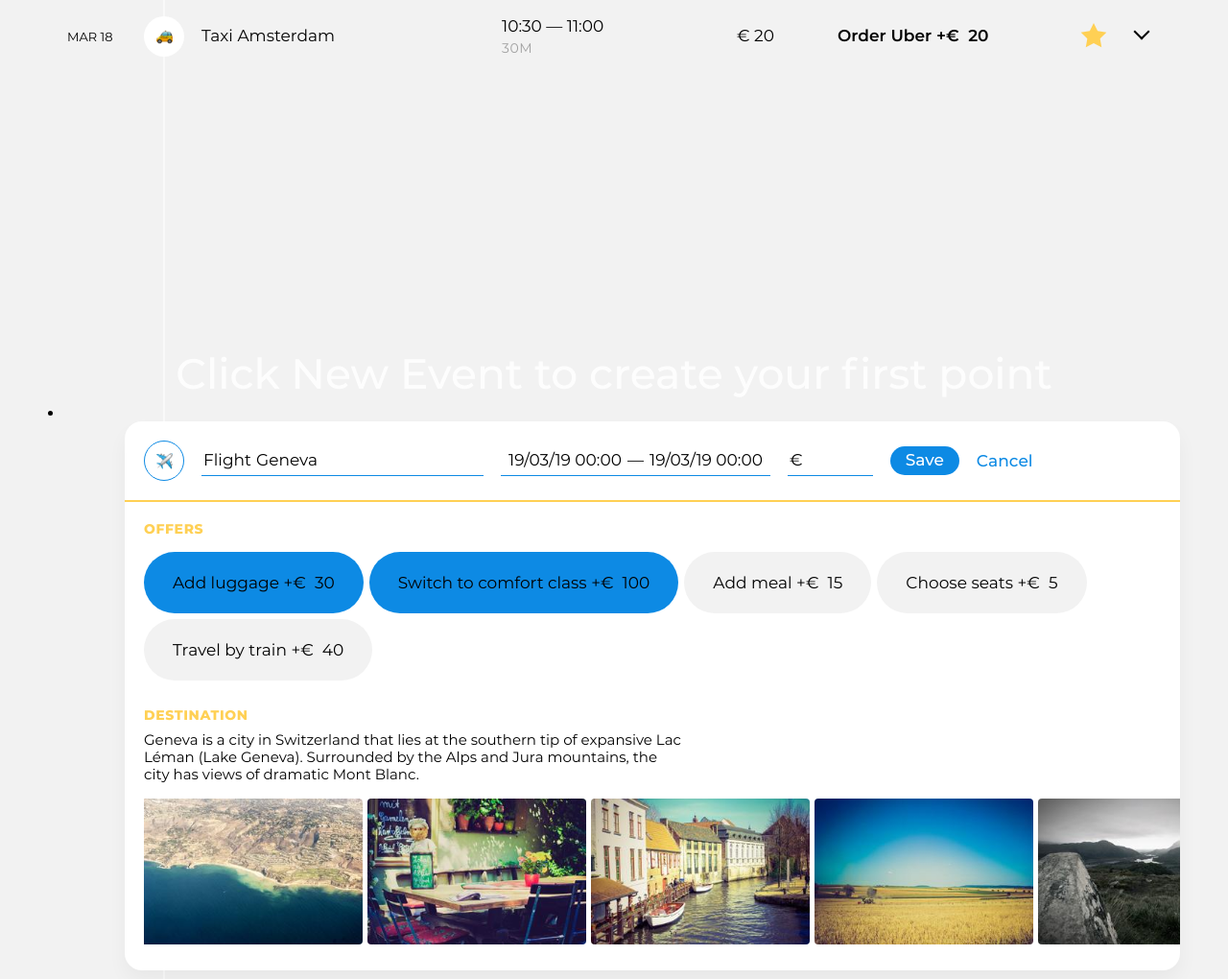
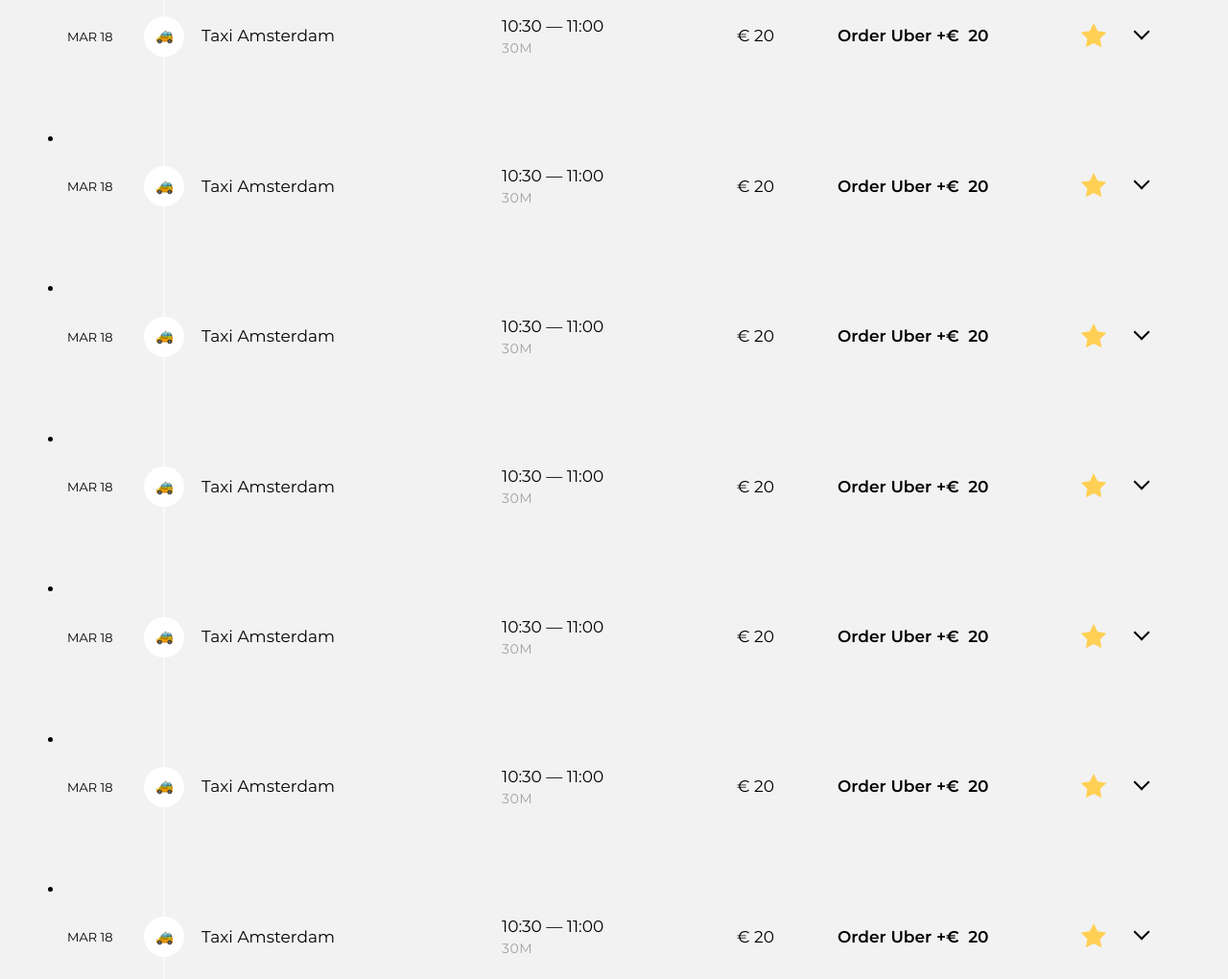
Before and after one commit to den-mesh/860419-big-trip-15, a website built with webpack: page public/index.html in a window 1280 px wide. Shown: the part 1080-2100 px from the top of the page at 96% size. Built offline with nearby package versions, Linux system fonts and the light colour scheme.

Commit message:
2.16. Шаблонизируй это

```diff
--- a/package.json
+++ b/package.json
@@ -18,5 +18,9 @@
   },
   "engines": {
     "node": "12"
+  },
+  "dependencies": {
+    "dayjs": "1.10.6",
+    "flatpickr": "4.6.9"
   }
 }
--- a/src/main.js
+++ b/src/main.js
@@ -1,14 +1,20 @@
+import {getRandomInteger} from './utils.js';
 import {createMenuTemplate} from './view/menu.js';
 import {createInfoTemplate} from './view/trip-info.js';
 import {createTripCostTemplate} from './view/trip-cost.js';
 import {createFiltersTemplate} from './view/filters.js';
 import {createTripSortingTemplate} from './view/sorting.js';
-import {createMessageFormTemplate} from './view/message-form-create.js';
+import {createNoPointsMessageTemplate} from './view/no-point-message.js';
 import {createPointViewTemplate} from './view/point-edit';
 import {createPointTemplate} from './view/point.js';
+import {generatePoint} from './mock/point.js';
 import {createAddNewPointTemplate} from './view/add-new-point.js';
 
-const POINT_COUNT = 3;
+
+const pointsCount = getRandomInteger(15, 20);
+
+const points = new Array(pointsCount).fill().map(generatePoint);
+
 
 const RenderPlace = {
   BEFORE_END: 'beforeend',
@@ -32,9 +38,17 @@
 render(eventsElement, createTripSortingTemplate());
 render(eventsElement, createPointViewTemplate());
 
-for (let i = 0; i < POINT_COUNT; i++) {
-  render(eventsElement, createPointTemplate());
+
+// for (let i = 0; i < points.length; i++) {
+//   render(eventsElement, createPointTemplate(points[i]));
+//   console.log(points[i]);
+// }
+
+for (const point of points) {
+  render(eventsElement, createPointTemplate(point));
+  console.log(point);
 }
 
-render(eventsElement, createMessageFormTemplate());
+
+render(eventsElement, createNoPointsMessageTemplate());
 render(eventsElement, createAddNewPointTemplate());
--- /dev/null
+++ b/src/mock/offers.js
@@ -0,0 +1,95 @@
+import {getRandomInteger} from '../utils.js';
+
+const allOffers = [
+  {
+    type: 'flight',
+    offers: [
+      {
+        title: 'Add luggage',
+        price: 30,
+      },
+      {
+        title: 'Switch to comfort class',
+        price: 100,
+      },
+      {
+        title: 'Add meal',
+        price: 15,
+      },
+      {
+        title: 'Choose seats',
+        price: 5,
+      },
+      {
+        title: 'Travel by train',
+        price: 40,
+      },
+    ],
+  },
+  {
+    type: 'taxi',
+    offers: [
+      {
+        title: 'Order Uber',
+        price: 20,
+      },
+    ],
+  },
+  {
+    type: 'sightseeing',
+    offers: [
+      {
+        title: 'Book tickets',
+        price: 40,
+      },
+      {
+        title: 'Lunch in city',
+        price: 30,
+      },
+    ],
+  },
+  {
+    type: 'restaurant',
+    offers: [
+      {
+        title: 'Book a table',
+        price: 50,
+      },
+    ],
+  },
+  {
+    type: 'train',
+    offers: [
+      {
+        title: 'Add luggage',
+        price: 20,
+      },
+    ],
+  },
+  {
+    type: 'ship',
+    offers: [
+      {
+        title: 'Switch to comfort class',
+        price: 70,
+      },
+    ],
+  },
+];
+
+export const generateOffersType = (type) => {
+  const offers = allOffers.filter((offer) => offer.type === type);
+
+  return offers.length < 1 ? [] : offers[0].offers;
+};
+
+
+export const generatePointOffers = (type) => {
+  let pointOffers = generateOffersType(type);
+
+  if (pointOffers.length > 0) {
+    pointOffers = pointOffers.slice(0, getRandomInteger(0, pointOffers.length - 1));
+  }
+
+  return pointOffers;
+};
--- /dev/null
+++ b/src/mock/point.js
@@ -0,0 +1,129 @@
+import dayjs from 'dayjs';
+import {getRandomInteger} from '../utils.js';
+import {generatePointOffers} from './offers.js';
+
+const generateType = () => {
+  const types = [
+    'taxi',
+    'bus',
+    'train',
+    'ship',
+    'drive',
+    'flight',
+    'check-in',
+    'sightseeing',
+    'restaurant',
+  ];
+
+  const randomIndex = getRandomInteger(0, types.length - 1);
+
+  return types[randomIndex];
+};
+
+const generateDescription = () => {
+  const descriptions = [
+    'Lorem ipsum dolor sit amet, consectetur adipiscing elit',
+    'Cras aliquet varius magna, non porta ligula feugiat eget',
+    'Fusce tristique felis at fermentum pharetra',
+    'Aliquam id orci ut lectus varius viverra',
+    'Nullam nunc ex, convallis sed finibus eget, sollicitudin eget ante',
+    'Phasellus eros mauris, condimentum sed nibh vitae, sodales efficitur ipsum',
+    'Sed blandit, eros vel aliquam faucibus, purus ex euismod diam, eu luctus nunc ante ut dui',
+    'Sed sed nisi sed augue convallis suscipit in sed felis',
+    'Aliquam erat volutpat',
+    'Nunc fermentum tortor ac porta dapibus',
+    'In rutrum ac purus sit amet tempus',
+  ];
+
+  const randomIndex = getRandomInteger(0, descriptions.length - 1);
+
+  return descriptions[randomIndex];
+};
+
+const generateCity = () => {
+  const citys = [
+    'St. Joseph',
+    'Tigard',
+    'West Palm Beach',
+    'Renton',
+    'Mount Prospect',
+    'Lakeville',
+    'Chicago',
+    'Santa Maria',
+    'Maplewood',
+  ];
+
+  const randomIndex = getRandomInteger(0, citys.length - 1);
+
+  return citys[randomIndex];
+};
+
+const generateDateFrom = () => {
+  const maxDaysGap = 5;
+  const maxMinutesGap = 60;
+
+  const daysGap = getRandomInteger(-maxDaysGap, maxDaysGap);
+  const minutesGap = getRandomInteger(-maxMinutesGap, maxMinutesGap);
+
+  const dateFrom = dayjs()
+    .add(daysGap, 'day')
+    .add(minutesGap, 'minute')
+    .toDate();
+
+  return dateFrom;
+};
+
+const generateDateTo = (dateFrom) => {
+  const minDurationHours = 1;
+  const maxDurationHours = 100;
+  const durationHours = getRandomInteger(minDurationHours, maxDurationHours);
+
+  const minMinutes = 1;
+  const maxMinutes = 59;
+  const durationMinutes = getRandomInteger(minMinutes, maxMinutes);
+
+  const dateTo = dayjs(dateFrom)
+    .add(durationHours, 'h')
+    .add(durationMinutes, 'm')
+    .toDate();
+
+  return dateTo;
+};
+
+const generatePicture = () => {
+  const PICTURE_QUANTITY_MIN = 1;
+  const PICTURE_QUANTITY_MAX = 10;
+  const url = 'http://picsum.photos/248/152?r';
+  const pictures = [];
+
+  const randomPicturesQuantity = getRandomInteger(PICTURE_QUANTITY_MIN, PICTURE_QUANTITY_MAX);
+
+  for (let i = 1; i < randomPicturesQuantity; i++) {
+    const randomPhotoIndex = getRandomInteger(0, 100);
+    pictures.push(`${url + randomPhotoIndex}`);
+  }
+
+  return pictures;
+};
+
+const destination = {
+  description: generateDescription(),
+  name: generateCity(),
+  picture: generatePicture(),
+};
+
+export const generatePoint = () => {
+  const dateFrom = generateDateFrom();
+  const dateTo = generateDateTo(dateFrom);
+
+  return {
+    basePrice: getRandomInteger(10, 250),
+    destination,
+    id: getRandomInteger(),
+    dateFrom,
+    dateTo,
+    offers: generatePointOffers(),
+    isFavorite: Boolean(getRandomInteger(0, 1)),
+    type: generateType(),
+  };
+};
--- /dev/null
+++ b/src/utils.js
@@ -0,0 +1,8 @@
+// Функция из интернета по генерации случайного числа из диапазона
+// Источник - https://github.com/you-dont-need/You-Dont-Need-Lodash-Underscore#_random
+export const getRandomInteger = (a = 0, b = 1) => {
+  const lower = Math.ceil(Math.min(a, b));
+  const upper = Math.floor(Math.max(a, b));
+
+  return Math.floor(lower + Math.random() * (upper - lower + 1));
+};
--- a/src/view/message-form-create.js
+++ /dev/null
@@ -1,3 +0,0 @@
-export const createMessageFormTemplate = () => (
-  '<p class="trip-events__msg">Click New Event to create your first point</p>'
-);
--- a/src/view/no-point-message.js
+++ b/src/view/no-point-message.js
@@ -1,3 +1 @@
-export const createNoPointsMessageTemplate = () => (
-  '<p class="trip-events__msg">Click New Event to create your first point</p>'
-);
+export const createNoPointsMessageTemplate = () => '<p class="trip-events__msg">Click New Event to create your first point</p>';
--- a/src/view/point.js
+++ b/src/view/point.js
@@ -1,6 +1,6 @@
 export const createPointTemplate = () => (`
   <li class="trip-events__item">
-              <div class="event">
+    <div class="event"  >
       <time class="event__date" datetime="2019-03-18">MAR 18</time>
       <div class="event__type">
         <img class="event__type-icon" width="42" height="42" src="img/icons/taxi.png" alt="Event type icon">
--- a/src/view/trip-cost.js
+++ b/src/view/trip-cost.js
@@ -1,5 +1 @@
-export const createTripCostTemplate = () => (`
-<p class="trip-info__cost">
-    Total: &euro;&nbsp;<span class="trip-info__cost-value">1230</span>
- </p>
-`);
+export const createTripCostTemplate = () => '<p class="trip-info__cost">Total: &euro;&nbsp;<span class="trip-info__cost-value">1230</span></p>';
```
Also changed, not shown: src/view/filters.js (+4 -4 lines), src/view/trip-info.js (+8 -8 lines), public/index.html (indentation only), src/view/add-new-point.js (indentation only), src/view/sorting.js (indentation only), 1 other file. Lines whose indentation alone changed are shown as unchanged.
